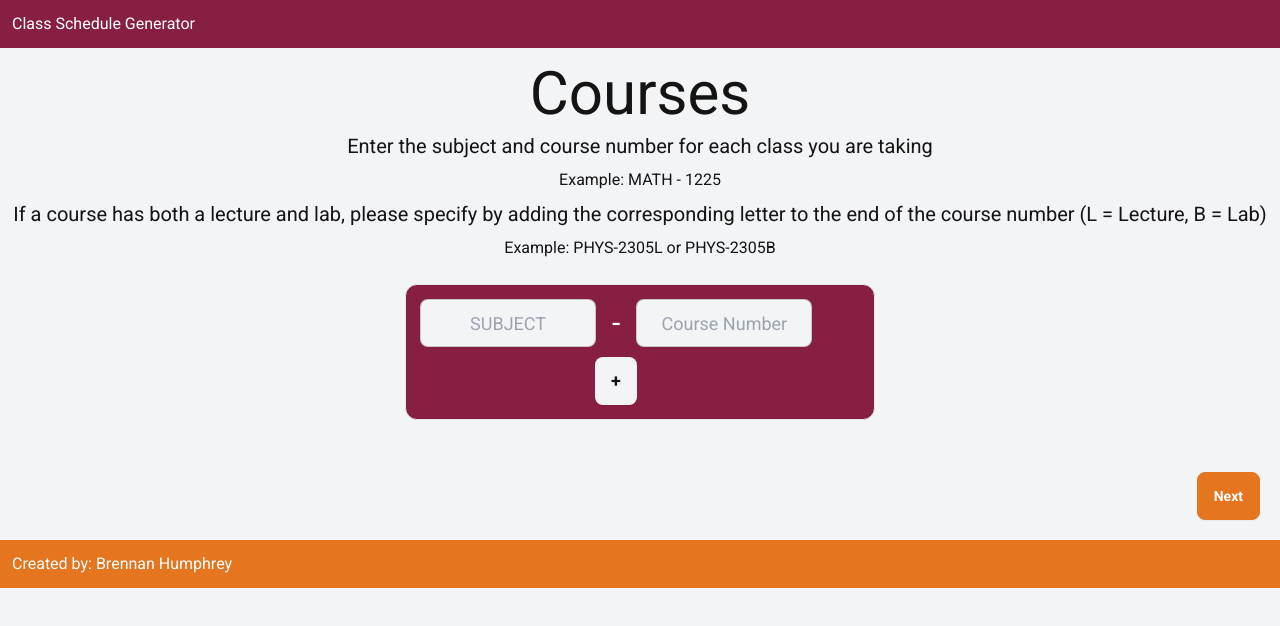
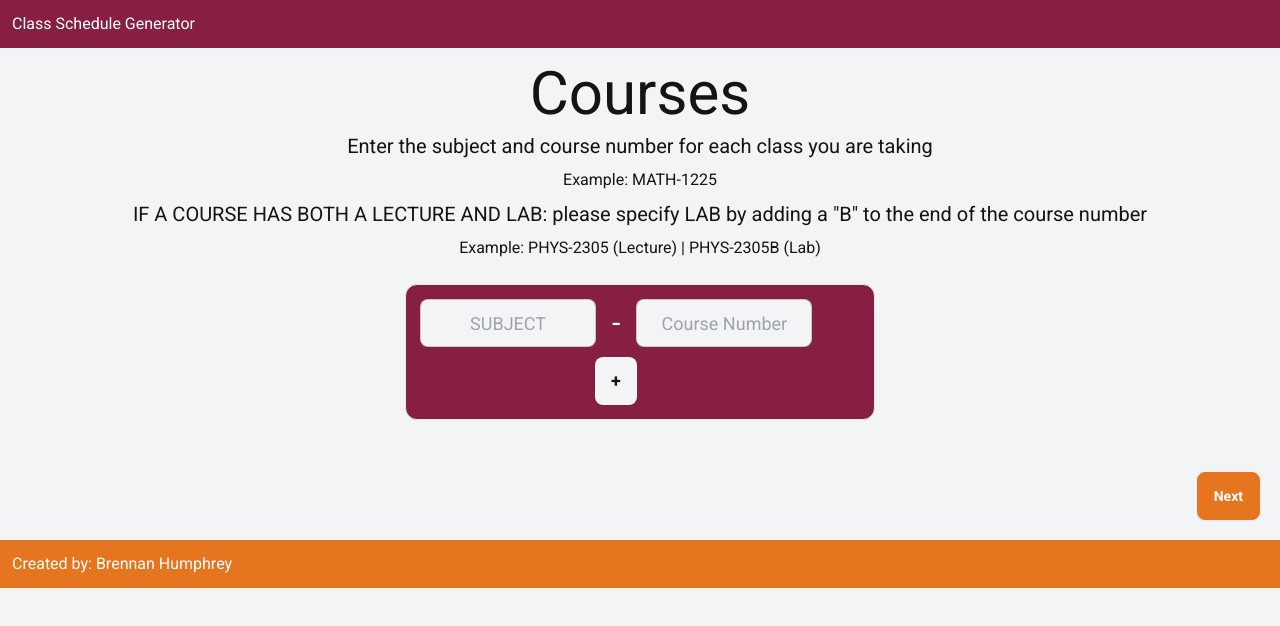
Before and after one commit to brennanh07/courseflow, a Next.js app in the folder frontend/: page / in a window 1280 px wide. Shown: the top 626 px of the page. Built offline with nearby package versions, Linux system fonts and the light colour scheme.

Commit message:
changed directions wording

```diff
--- a/frontend/src/app/BreaksInputSection.tsx
+++ b/frontend/src/app/BreaksInputSection.tsx
@@ -43,7 +43,7 @@ export default function BreaksInputSection({
         don&apos;t want classes
       </h4>
       <h4 className="font-main text-xl">
-        If you don&apos;t want any breaks, leave the default start and end times
+        If no breaks are needed, leave the default start and end times
       </h4>
       <div className="border bg-primary rounded-xl w-fit object-center flex flex-col p-3.5 gap-y-2.5 my-4">
         {breaks.map((breakPeriod, index) => (
--- a/frontend/src/app/CourseInputSection.tsx
+++ b/frontend/src/app/CourseInputSection.tsx
@@ -42,13 +42,11 @@ export default function CourseInputSection({
       <h4 className="font-main text-xl">
         Enter the subject and course number for each class you are taking
       </h4>
-      <h5 className="font-main">Example: MATH - 1225</h5>
+      <h5 className="font-main">Example: MATH-1225</h5>
       <h4 className="font-main text-xl">
-        If a course has both a lecture and lab, please specify by adding the
-        corresponding letter to the end of the course number (L = Lecture, B =
-        Lab)
+        IF A COURSE HAS BOTH A LECTURE AND LAB: please specify LAB by adding a &quot;B&quot; to the end of the course number
       </h4>
-      <h5 className="font-main">Example: PHYS-2305L or PHYS-2305B</h5>
+      <h5 className="font-main">Example: PHYS-2305 (Lecture) | PHYS-2305B (Lab)</h5>
 
       <div className="border bg-primary rounded-xl w-fit object-center flex flex-col p-3.5 gap-y-2.5 my-4">
         {courses.map((course, index) => (
```
